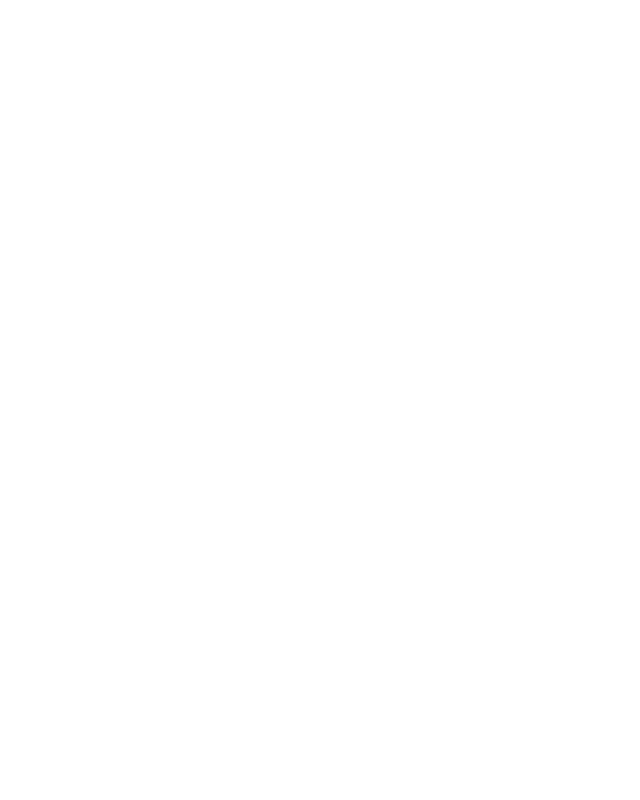
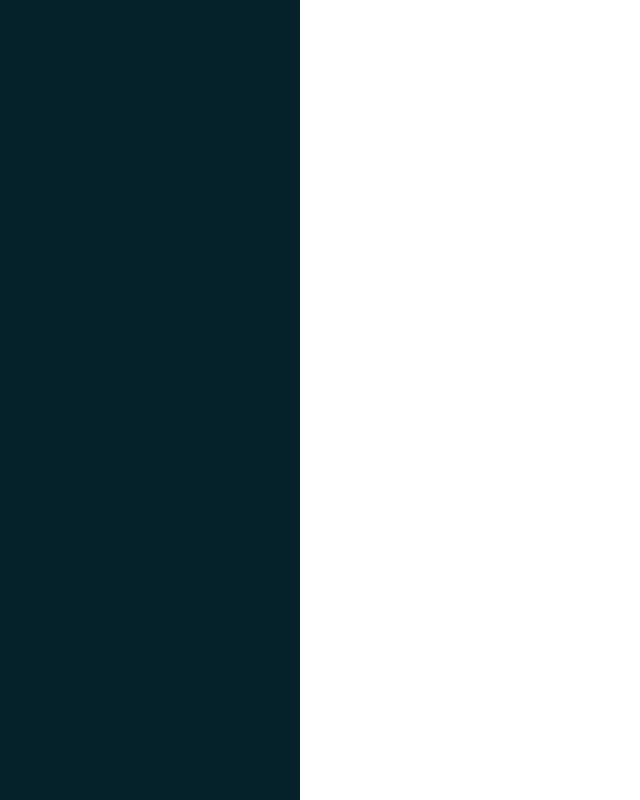
Before and after one commit to sanyamaks/questions-messenger-test, a React (Create React App) app: page / in a window 1280 px wide. Shown: the whole page, without its empty margins (0-640 px from the left). Built offline with nearby package versions, Linux system fonts and the light colour scheme.

Commit message:
Add Sidebar and Content empty components

```diff
--- a/src/App.js
+++ b/src/App.js
@@ -1,7 +1,16 @@
+import React from "react";
 import "./App.css";
 
-function App() {
-  return <div className="App"></div>;
-}
+import Sidebar from "./components/Sidebar/Sidebar";
+import Content from "./components/Content/Content";
+
+const App = () => {
+  return (
+    <div className="App">
+      <Sidebar />
+      <Content />
+    </div>
+  );
+};
 
 export default App;
--- a/src/components/Content/Content.js
+++ b/src/components/Content/Content.js
@@ -0,0 +1,8 @@
+import React from "react";
+import "./Content.css";
+
+const Content = () => {
+  return <div className="content"></div>;
+};
+
+export default Content;
--- a/src/components/Sidebar/Sidebar.js
+++ b/src/components/Sidebar/Sidebar.js
@@ -0,0 +1,8 @@
+import React from "react";
+import "./Sidebar.scss";
+
+const Sidebar = () => {
+  return <div className="sidebar"></div>;
+};
+
+export default Sidebar;
```
